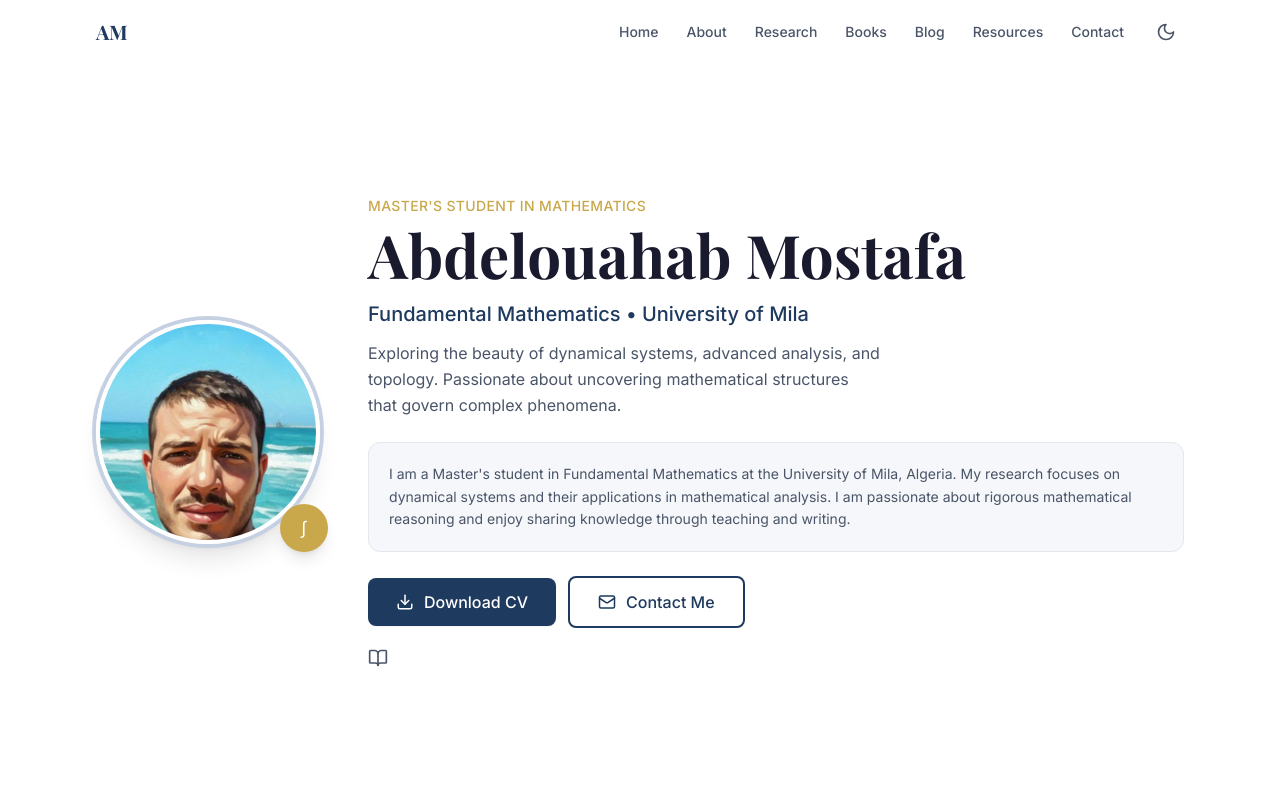
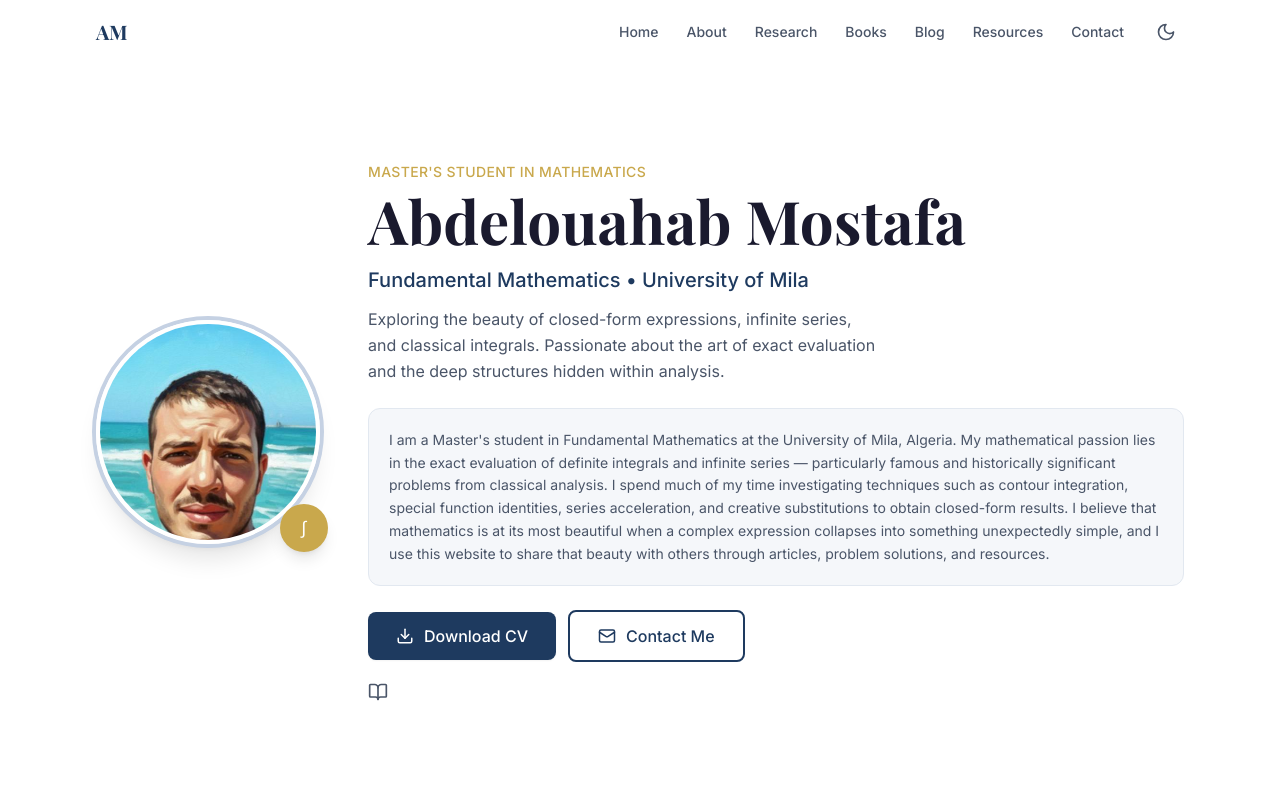
Before and after one commit to abdelouahabmostafaetu-bot/mostafa_abdelouahab, a Next.js app: page / in a window 1280 px wide. Shown: the top 800 px of the page. Built offline with nearby package versions, Linux system fonts and the light colour scheme.

Commit message:
Update hero section text with integrals and series focus

```diff
--- a/src/components/home/HeroSection.tsx
+++ b/src/components/home/HeroSection.tsx
@@ -38,17 +38,21 @@ export default function HeroSection() {
                 Fundamental Mathematics &bull; University of Mila
               </p>
               <p className="text-[var(--color-text-secondary)] max-w-lg mb-6 leading-relaxed">
-                Exploring the beauty of dynamical systems, advanced analysis, and topology.
-                Passionate about uncovering mathematical structures that govern complex phenomena.
+                Exploring the beauty of closed-form expressions, infinite series, and classical integrals.
+                Passionate about the art of exact evaluation and the deep structures hidden within analysis.
               </p>
 
               {/* About Me */}
               <div className="bg-surface-50 dark:bg-gray-800 rounded-xl p-5 mb-6 border border-[var(--color-border)]">
                 <p className="text-sm text-[var(--color-text-secondary)] leading-relaxed">
                   I am a Master&apos;s student in Fundamental Mathematics at the University of Mila, Algeria.
-                  My research focuses on dynamical systems and their applications in mathematical analysis.
-                  I am passionate about rigorous mathematical reasoning and enjoy sharing knowledge through
-                  teaching and writing.
+                  My mathematical passion lies in the exact evaluation of definite integrals and infinite series
+                  — particularly famous and historically significant problems from classical analysis. I spend
+                  much of my time investigating techniques such as contour integration, special function identities,
+                  series acceleration, and creative substitutions to obtain closed-form results. I believe that
+                  mathematics is at its most beautiful when a complex expression collapses into something
+                  unexpectedly simple, and I use this website to share that beauty with others through articles,
+                  problem solutions, and resources.
                 </p>
               </div>
 
```
